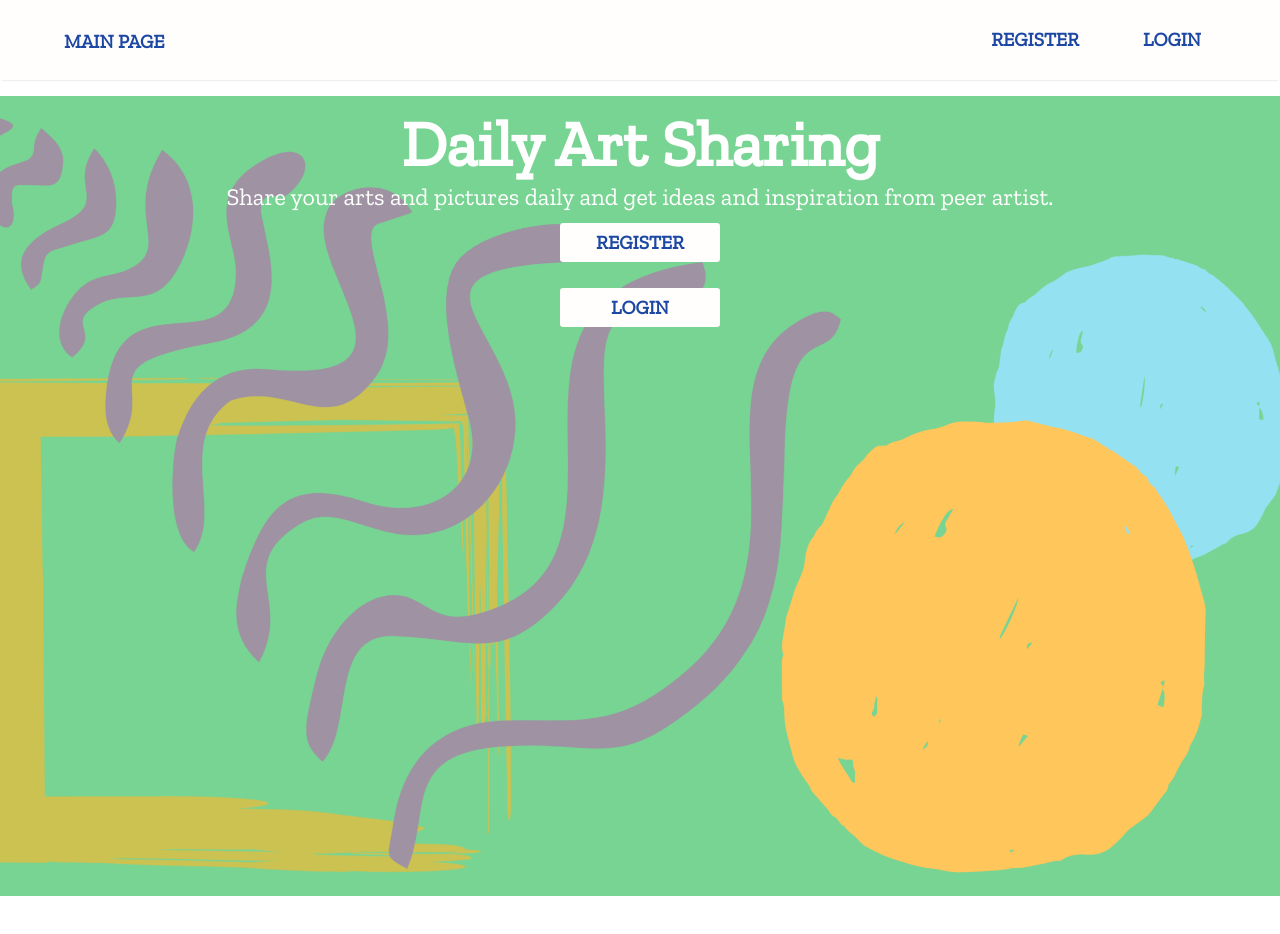
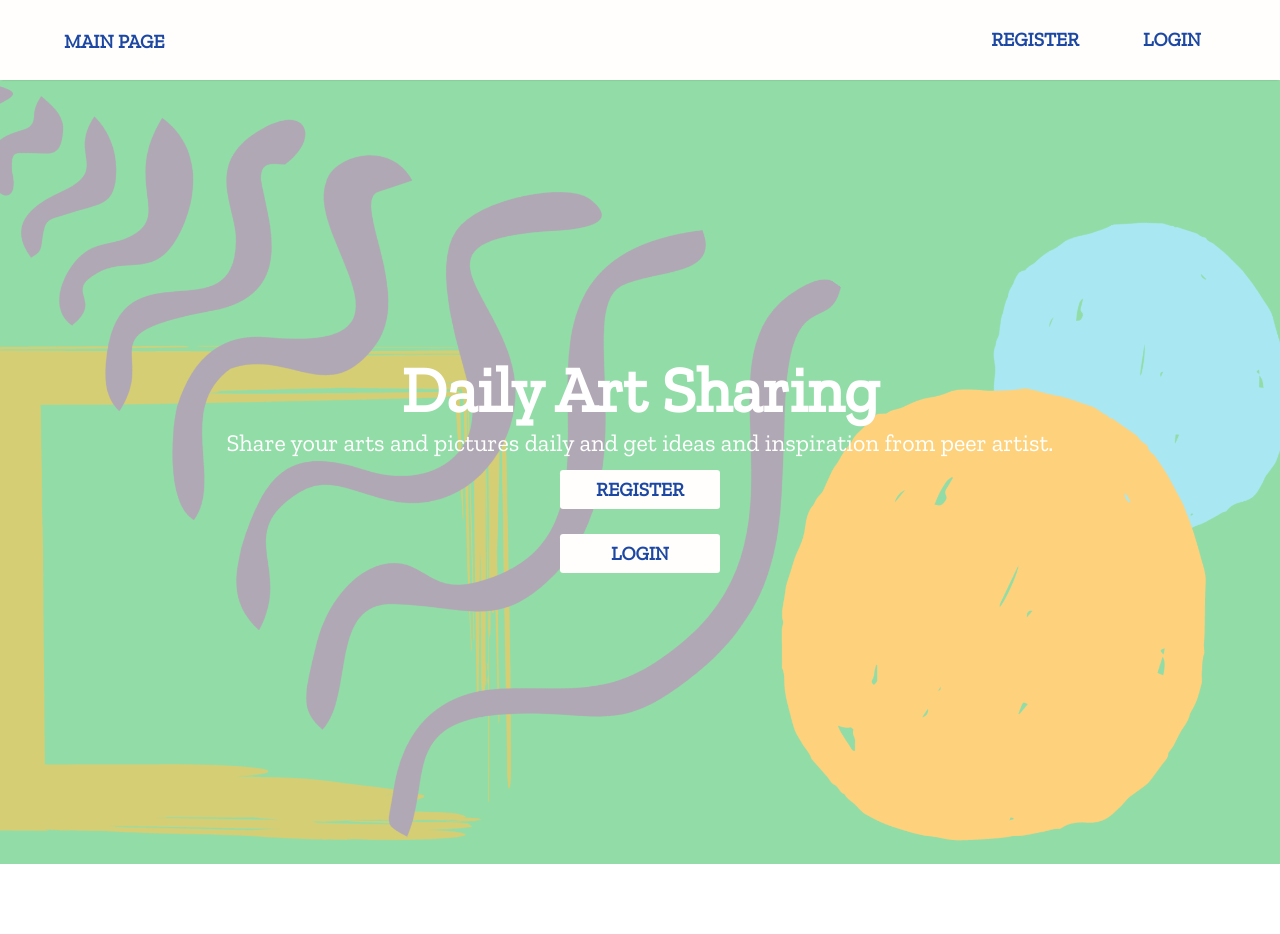
Before and after one commit to makiyo-ronkko/fullstack-app, a React (Create React App) app in the folder client/: page / in a window 1280 px wide. Shown: the top 934 px of the page. After the commit the page ends 864 px from the top, so only its background shows below. Built offline with nearby package versions, Linux system fonts and the light colour scheme.

Commit message:
Add lgith-overlay

```diff
--- a/client/src/App.css
+++ b/client/src/App.css
@@ -3,15 +3,23 @@
   margin: auto;
   overflow: hidden;
   padding: auto;
-  margin-top: 6rem;
-  margin-bottom: 3rem;
+  margin-top: 4rem;
+  /* margin-bottom: 3rem; */
 }
 
 .container {
   display: flex;
   justify-content: center;
-  background: rgb(224, 220, 220);
   overflow: hidden;
   box-shadow: 1px 2px 24px 2px rgba(0, 0, 0, 0.1);
   min-height: 30rem;
 }
+
+.light-overlay {
+  background-color: rgb(247, 252, 249, 0.2);
+  position: absolute;
+  top: 0;
+  left: 0;
+  width: 100%;
+  height: 100%;
+}
```
